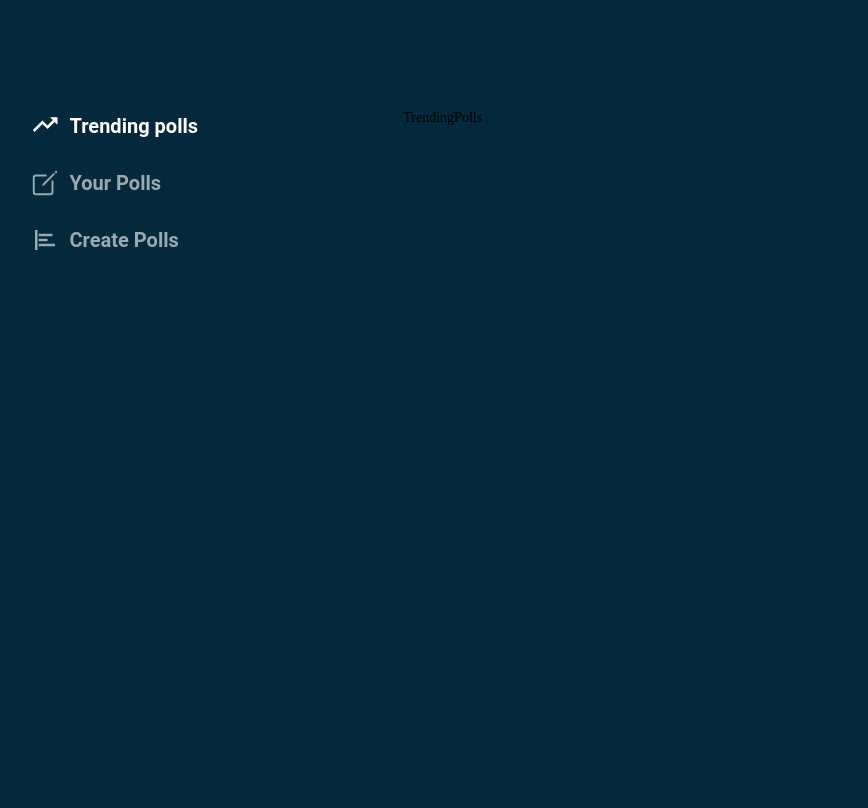
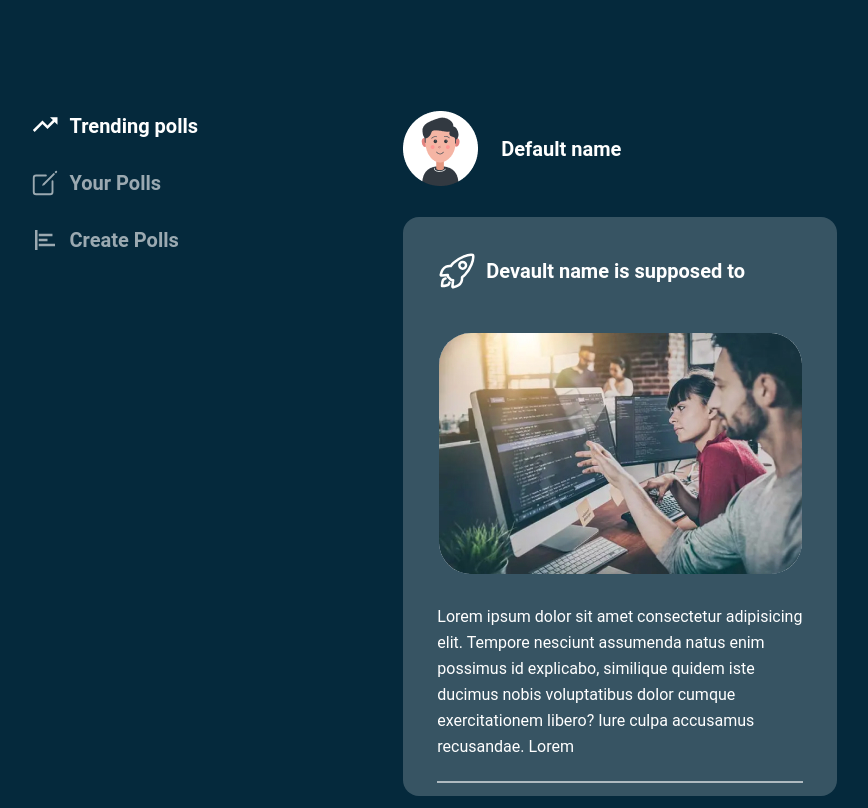
Before and after one commit to martinyis/Vote-me, a React (Create React App) app: page / in a window 1280 px wide. Shown: the whole page, without its empty margins (89-957 px from the left). Built offline with nearby package versions, Linux system fonts and the light colour scheme.

Commit message:
Added Vote block

```diff
--- a/src/App.css
+++ b/src/App.css
@@ -27,3 +27,61 @@
   gap: 27px;
   flex: 0 1 20%;
 }
+.profile {
+  display: flex;
+  gap: 23px;
+  align-items: center;
+}
+.profile__picture {
+}
+.profile__name {
+  font-family: 'Roboto';
+  font-style: normal;
+  font-weight: 700;
+  font-size: 20px;
+  line-height: 26px;
+  color: #ffffff;
+}
+.vote-box {
+  margin-top: 31px;
+  background: rgba(255, 255, 255, 0.2);
+  border-radius: 16px;
+  padding: 34px 34px 13px 34px;
+}
+.vote-container {
+}
+.vote__overview {
+  max-width: 366px;
+}
+.vote__name {
+  display: flex;
+  align-items: center;
+  gap: 9px;
+  font-family: Roboto;
+  font-style: normal;
+  font-weight: 700;
+  font-size: 20px;
+  line-height: 20px;
+  color: #ffffff;
+}
+.vote__picture {
+  margin-top: 42px;
+  border-radius: 32px;
+}
+.vote__picture img {
+  border-radius: 32px;
+}
+.vote__text {
+  margin-top: 30px;
+  font-family: Roboto;
+  font-style: normal;
+  font-weight: 400;
+  font-size: 16px;
+  line-height: 26px;
+  color: #ffffff;
+  text-align: left;
+}
+.vote__line {
+  margin-top: 21px;
+  border: 1px solid rgba(255, 255, 255, 0.6);
+}
--- /dev/null
+++ b/src/components/Profile.jsx
@@ -0,0 +1,14 @@
+import profilePic from '../images/profilePic.png';
+
+const Profile = () => {
+  return (
+    <div className="profile">
+      <div className="profile__picture">
+        <img src={profilePic} alt="profilePic" />
+      </div>
+      <p className="profile__name">Default name</p>
+    </div>
+  );
+};
+
+export default Profile;
--- a/src/components/TrendingPolls.jsx
+++ b/src/components/TrendingPolls.jsx
@@ -1,5 +1,11 @@
+import VoteApp from './VoteApp';
+
 const TrendingPolls = () => {
-  return <div>TrendingPolls</div>;
+  return (
+    <div>
+      <VoteApp />
+    </div>
+  );
 };
 
 export default TrendingPolls;
--- /dev/null
+++ b/src/components/VoteApp.jsx
@@ -0,0 +1,13 @@
+import Profile from './Profile';
+import VoteBox from './VoteBox';
+
+const VoteApp = () => {
+  return (
+    <div className="vote-container">
+      <Profile />
+      <VoteBox />
+    </div>
+  );
+};
+
+export default VoteApp;
--- /dev/null
+++ b/src/components/VoteBox.jsx
@@ -0,0 +1,26 @@
+import defaultPic from '../images/defaultCover.jpg';
+import { IoRocketOutline } from 'react-icons/io5';
+const VoteBox = () => {
+  return (
+    <div className="vote-box">
+      <div className="vote__overview">
+        <div className="vote__name">
+          <IoRocketOutline size={40} />
+          <p>Devault name is supposed to</p>
+        </div>
+        <div className="vote__picture">
+          <img src={defaultPic} alt="" />
+        </div>
+        <div className="vote__text">
+          Lorem ipsum dolor sit amet consectetur adipisicing elit. Tempore
+          nesciunt assumenda natus enim possimus id explicabo, similique quidem
+          iste ducimus nobis voluptatibus dolor cumque exercitationem libero?
+          Iure culpa accusamus recusandae. Lorem
+        </div>
+        <div className="vote__line"></div>
+      </div>
+    </div>
+  );
+};
+
+export default VoteBox;
```
Also changed, not shown: src/components/VoteTranding.jsx (added, +7 -0 lines), src/images/defaultCover.jpg (added), src/images/profilePic.png (added).
